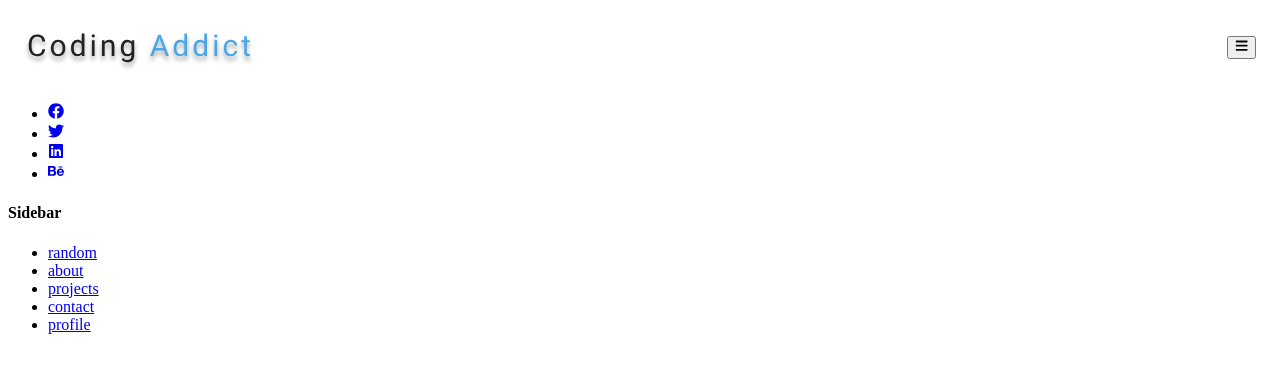
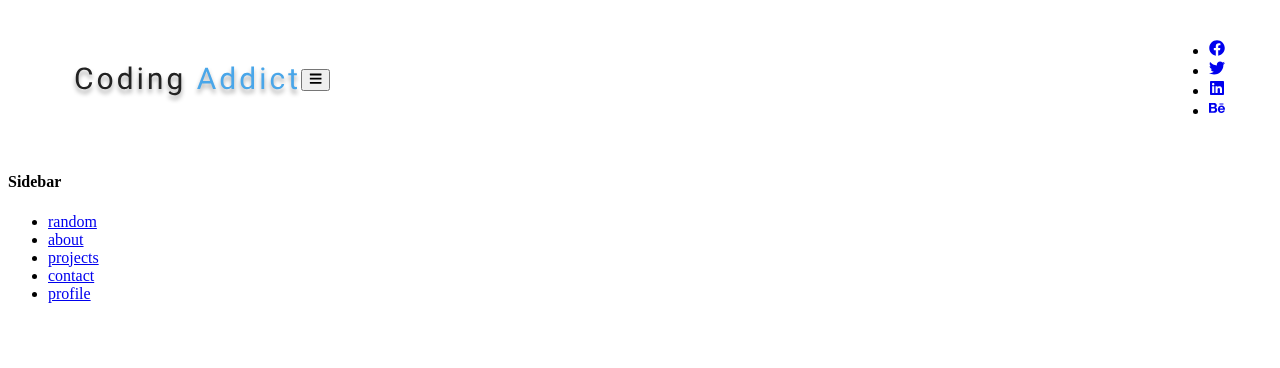
Before and after one commit to BelenMaru/NavBar-structure, a React (Create React App) app in the folder navbar-structures/: page / in a window 1280 px wide. Shown: the top 368 px of the page. Built offline with nearby package versions, Linux system fonts and the light colour scheme.

Commit message:
align and center the nav

```diff
--- a/navbar-structures/src/index.css
+++ b/navbar-structures/src/index.css
@@ -4,3 +4,11 @@
   justify-content: space-between;
   padding: 1rem;
 }
+ .nav-center {
+    max-width: 1170px;
+    margin: 0 auto;
+    display: flex;
+    align-items: center;
+    justify-content: space-between;
+    padding: 1rem;
+  }
```
